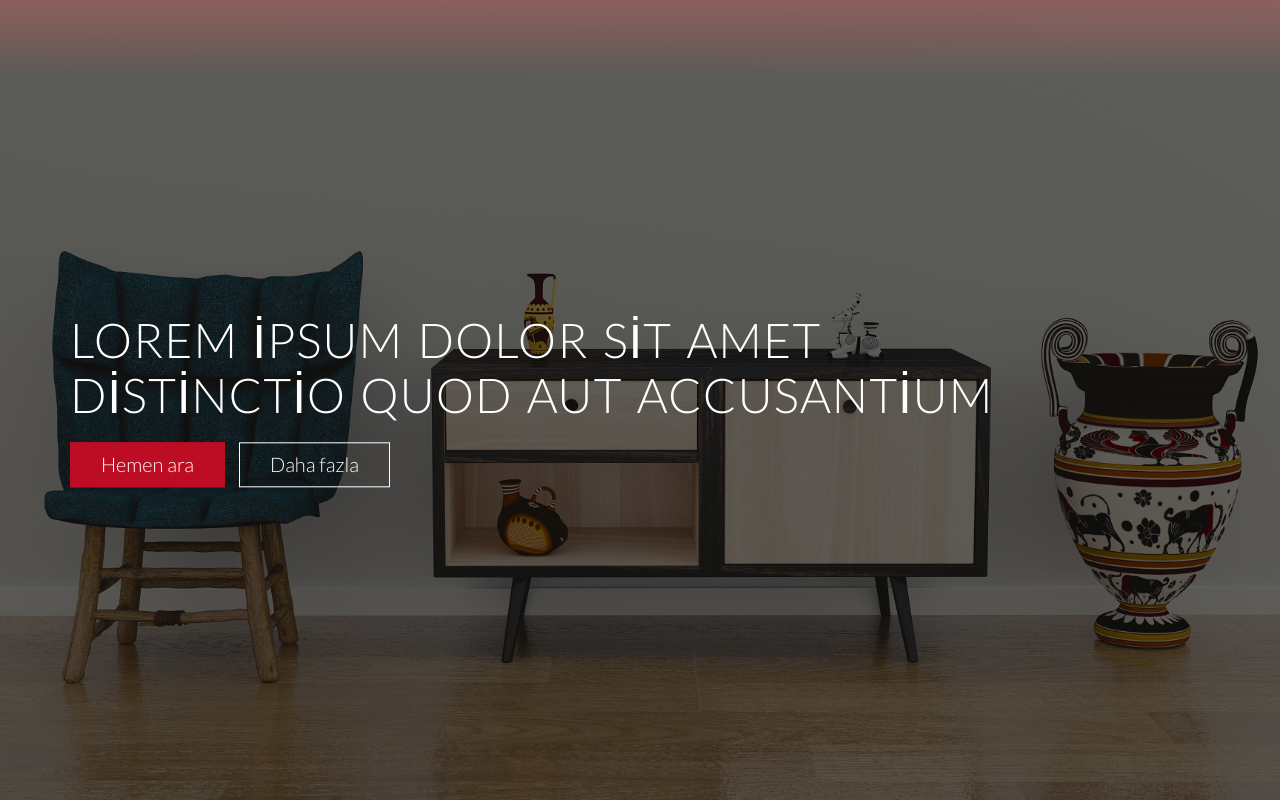
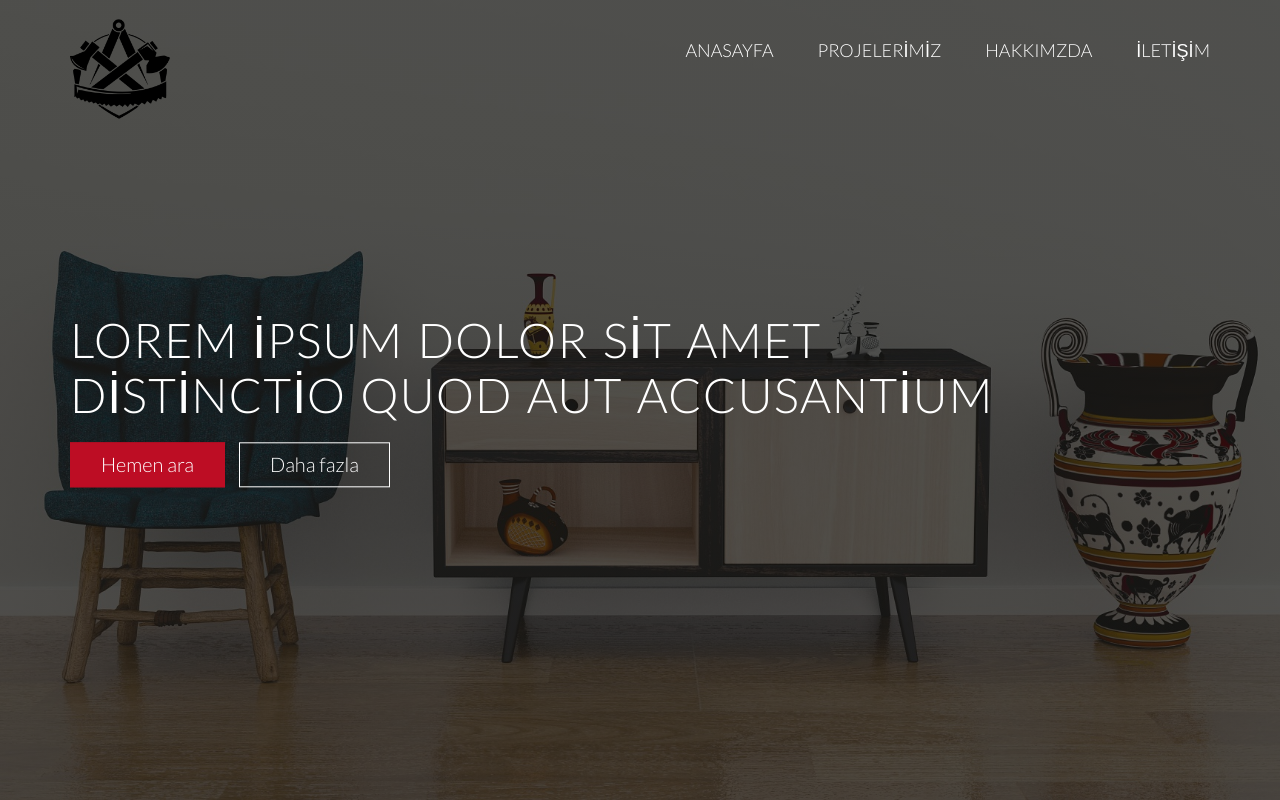
Before and after one commit to zngntr/furniture_design, a plain HTML site: page index.html in a window 1280 px wide. Drawn offline with Linux system fonts and the light colour scheme.

Commit message:
header part complate

```diff
--- a/index.html
+++ b/index.html
@@ -14,6 +14,17 @@
 
 <body>
     <header>
+        <nav>
+            <div class="row">
+                <img class="logo" src="resources/img/logo.png" alt="logo">
+                <ul class="main-nav">
+                    <li><a href="#">Anasayfa</a></li>
+                    <li><a href="#">projelerimiz</a></li>
+                    <li><a href="#">Hakkımzda</a></li>
+                    <li><a href="#">iletişim</a></li>
+                </ul>
+            </div>
+        </nav>
         <div class="hero-text-box">
             <h1>Lorem ipsum dolor sit amet <br> distinctio quod aut accusantium</h1>
             <a class="btn btn-full" href="#">Hemen ara</a>
--- a/resources/css/style.css
+++ b/resources/css/style.css
@@ -1,3 +1,7 @@
+/* ------------------------------------------- */
+/* BASIC SETUP */
+/* ------------------------------------------- */
+
 * {
     margin: 0;
     padding: 0;
@@ -13,6 +17,11 @@ html {
     text-rendering: optimizeLegibility;
 }
 
+/* ------------------------------------------- */
+/* REUSABLE COMPONENT*/
+/* ------------------------------------------- */
+
+
 .row {
     max-width: 1140px;
     /* top and bottom is 0
@@ -20,20 +29,7 @@ html {
     margin: 0 auto;
 }
 
-header {
-    background-image: linear-gradient(to top, rgba(0, 0, 0, 0.6) 90%, rgba(80, 7, 7, 0.6)),  url(img/hero.jpg);
-    background-size: cover;
-    background-position: center;
-    height: 100vh;
-}
-
-.hero-text-box {
-    position: absolute;
-    width: 1140px;
-    top: 50%;
-    left: 50%;
-    transform: translate(-50%, -50%);
-}
+/* ---------HEADING--------- */
 
 h1 {
     margin-top: 0;
@@ -45,6 +41,8 @@ h1 {
     letter-spacing: 1px;
     word-spacing: 4px;
 }
+
+/* ---------BUTTONS--------- */
 
 .btn:link,
 .btn:visited {
@@ -85,3 +83,60 @@ h1 {
     background-color: #bd0d24;
     border-color: #bd0d24;
 }
+
+/* ------------------------------------------- */
+/* HEADER */
+/* ------------------------------------------- */
+
+header {
+    background-image: linear-gradient(to top, rgba(15, 15, 15, 0.7), rgba(15, 15, 15, 0.7)),  url(img/hero.jpg);
+    background-size: cover;
+    background-position: center;
+    height: 100vh;
+}
+
+.hero-text-box {
+    position: absolute;
+    width: 1140px;
+    top: 50%;
+    left: 50%;
+    transform: translate(-50%, -50%);
+}
+
+.logo {
+    height: 100px;
+    width: auto;
+    float: left;
+    margin-top: 19px;
+}
+
+.main-nav {
+    float: right;
+    list-style: none;
+    margin-top: 38px;
+
+}
+
+.main-nav li {
+    display: inline-block;
+    margin-left: 2rem;
+}
+.main-nav li a:link,
+.main-nav li a:visited {
+    color: #fff;
+    text-decoration: none;
+    text-transform: uppercase;
+    font-size: 90%;
+    border-bottom: 2px solid transparent;
+    padding-bottom: 10px;
+    transition: border-bottom .2s;
+}
+
+.main-nav li a:hover {
+    border-bottom: 2px solid #bd0d24;
+
+}
+
+.main-nav li a:active {
+
+}
```
Also changed, not shown: resources/img/logo.png (added).
